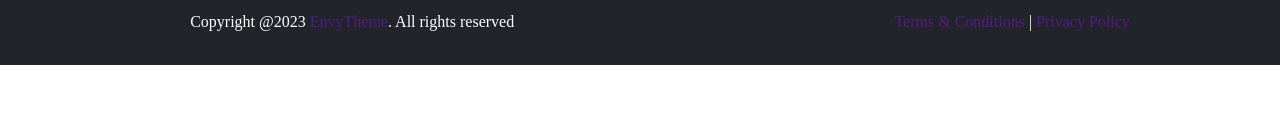
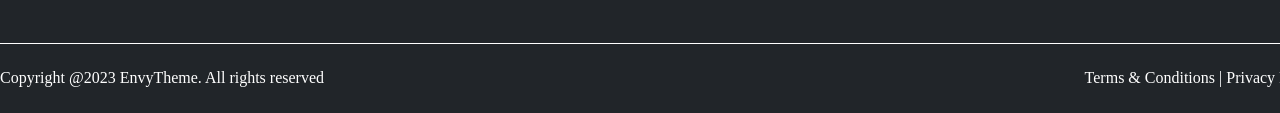
Before and after one commit to drshk1983/drshk, a plain HTML site: page index.html in a window 1280 px wide. Shown: the part 11887-12000 px from the top of the page. Before the commit the page ends 11952 px from the top, so only its background shows below. Drawn offline with Linux system fonts and the light colour scheme.

Commit message:
last update on 26-07

```diff
--- a/css/style.css
+++ b/css/style.css
@@ -1420,13 +1420,27 @@ footer {
 }
 /* ----------for below line------------- */
 .bline{
-    height: 2px;
-    width: 100%;
-    background-color: var(--white-color);
+    border-top:1px solid var(--white-color);
+   margin: 50px 0 0;
+    margin-top: 50px;
+    padding: 25px 0 ;
 
+}
+.linelink p{
+    margin-left:0px ;
+}
+.linelink .lline{
+    margin-right: 0px;
 }
 .linelink{
 display: flex;
-padding-top: 20px;
+justify-content: space-between;
+
 color: var(--white-color);
 }
+.linelink a{
+    color: var(--white-color);
+}
+.linelink a:hover{
+    color: var(--pink-color);
+}
--- a/index.html
+++ b/index.html
@@ -1009,7 +1009,7 @@
                 <div class="bline">
                     <span class=" linelink">
                         <p>Copyright @2023 <a href="">EnvyTheme</a>. All rights reserved</p>
-                        <p><a href="">Terms & Conditions</a> |
+                        <p class="lline"><a href="">Terms & Conditions</a> |
                             <a href="">Privacy Policy</a>
                         </p>
                     </span>
```
